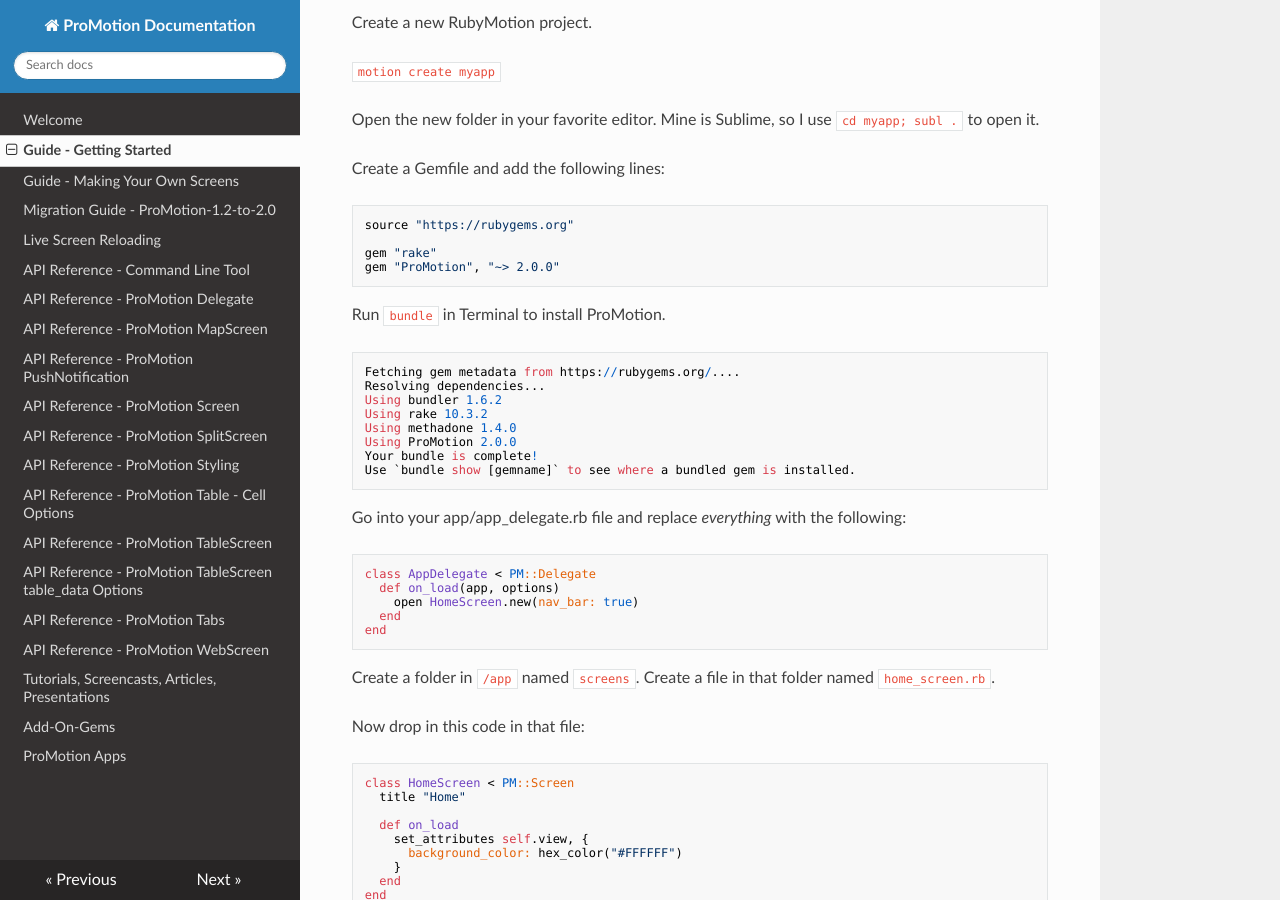
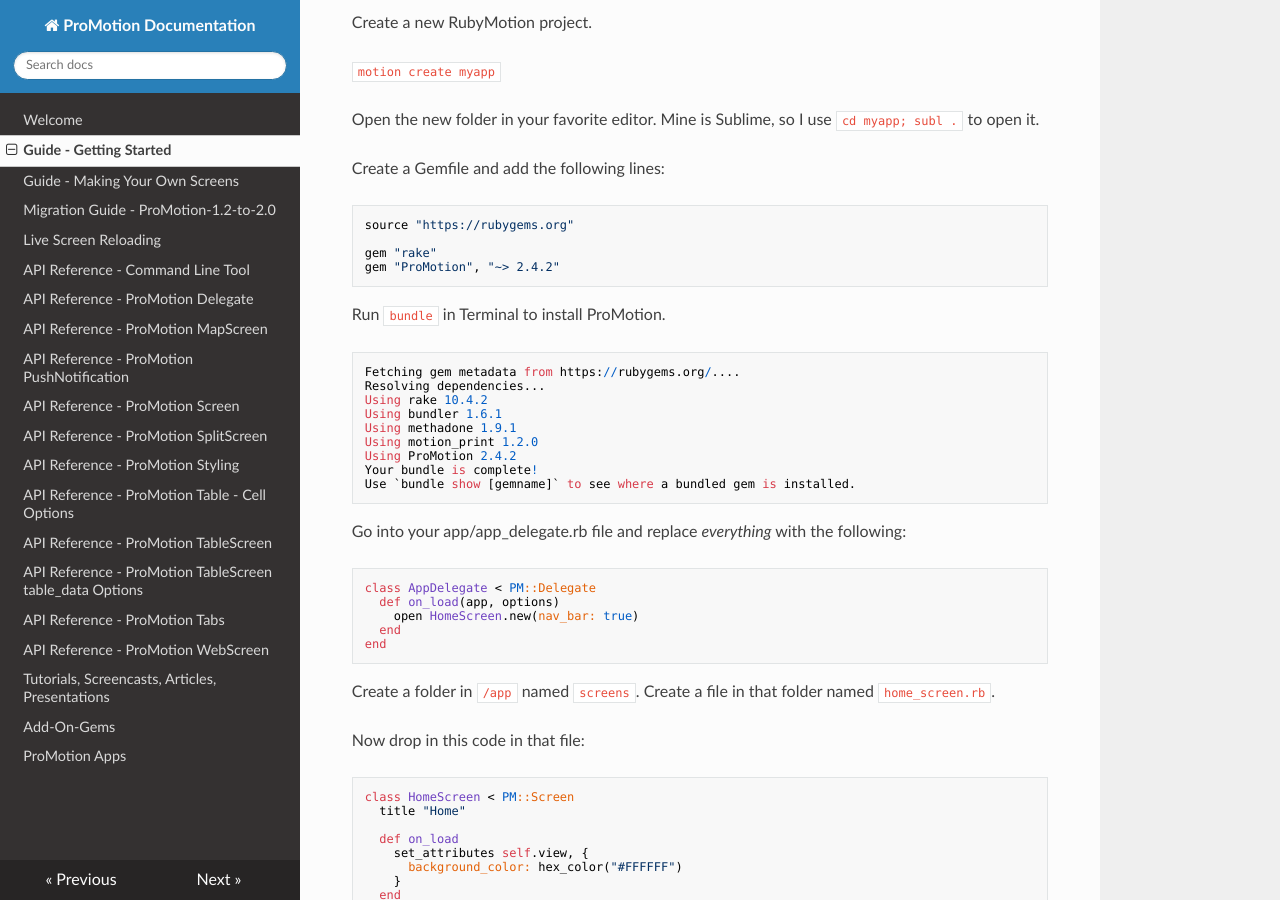
Before and after one commit to jamonholmgren/ProMotion, an MkDocs documentation site: the page built from docs/Guides/Getting Started.md, in a window 1280 px wide and 900 px high, scrolled down 591 px. Built offline with MkDocs 1.6.1, drawn with Linux system fonts in a browser that asks for light colours; nearby versions of some CDN libraries; old or Windows-style settings are respelled for this version of MkDocs.

Commit message:
Update Getting Started.md

````diff
--- a/docs/Guides/Getting Started.md
+++ b/docs/Guides/Getting Started.md
@@ -34,7 +34,7 @@
 source "https://rubygems.org"
 
 gem "rake"
-gem "ProMotion", "~> 2.0.0"
+gem "ProMotion", "~> 2.4.2"
 ```
 
 Run `bundle` in Terminal to install ProMotion.
@@ -42,10 +42,11 @@
 ```
 Fetching gem metadata from https://rubygems.org/....
 Resolving dependencies...
-Using bundler 1.6.2
-Using rake 10.3.2
-Using methadone 1.4.0
-Using ProMotion 2.0.0
+Using rake 10.4.2
+Using bundler 1.6.1
+Using methadone 1.9.1
+Using motion_print 1.2.0
+Using ProMotion 2.4.2
 Your bundle is complete!
 Use `bundle show [gemname]` to see where a bundled gem is installed.
 ```
````
